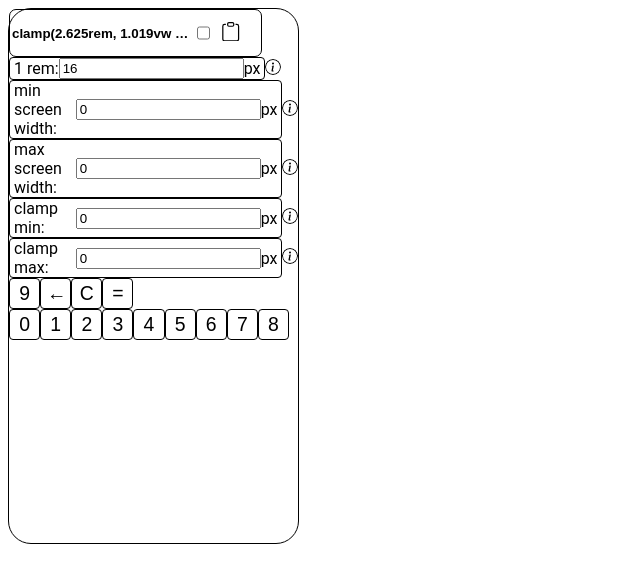
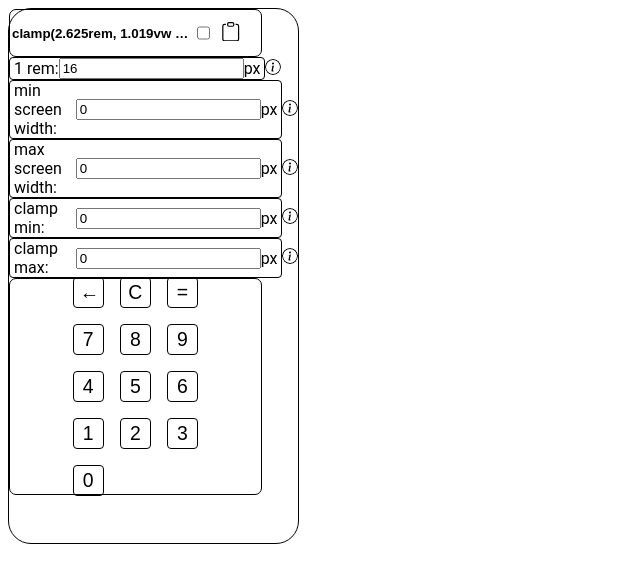
Before and after one commit to 10high/Fluid-Typography-Calculator, a React (Vite) app: page / in a window 1280 px wide. Shown: the top 582 px of the page, without its empty margins (0-640 px from the left). Built offline with nearby package versions, Linux system fonts and the light colour scheme.

Commit message:
style: initial styling of KeypadButton instances as block

```diff
--- a/src/App.jsx
+++ b/src/App.jsx
@@ -8,16 +8,16 @@ import CopyToClipbpard from "./components/CopyToClipboard/CopyToClipboard";
 import AnnotateResult from "./components/AnnotateResult/AnnotateResult";
 
 const keypadButtons = [
-  { value: "0", key: self.crypto.randomUUID() },
+  { value: "7", key: self.crypto.randomUUID() },
+  { value: "8", key: self.crypto.randomUUID() },
+  { value: "9", key: self.crypto.randomUUID() },
+  { value: "4", key: self.crypto.randomUUID() },
+  { value: "5", key: self.crypto.randomUUID() },
+  { value: "6", key: self.crypto.randomUUID() },
   { value: "1", key: self.crypto.randomUUID() },
   { value: "2", key: self.crypto.randomUUID() },
   { value: "3", key: self.crypto.randomUUID() },
-  { value: "4", key: self.crypto.randomUUID() },
-  { value: "5", key: self.crypto.randomUUID() },
-  { value: "6", key: self.crypto.randomUUID() },
-  { value: "7", key: self.crypto.randomUUID() },
-  { value: "8", key: self.crypto.randomUUID() },
-  { value: "9", key: self.crypto.randomUUID() },
+  { value: "0", key: self.crypto.randomUUID() },
 ];
 
 const inputFields = [
@@ -121,15 +121,8 @@ function App() {
         ))}
       </div>
 
-      <div className="keypadButtonsContainer">
-        {keypadButtons.map((item) => (
-          <KeypadButton
-            buttonValue={item.value}
-            setInputFieldObjs={setInputFieldObjs}
-            key={item.key}
-            inputWithFocusId={inputWithFocusId}
-          />
-        ))}
+      <div className={Styles.keypad}>
+        <div className={Styles.keypadContainer}>
           <KeypadButton
             buttonValue="←"
             setInputFieldObjs={setInputFieldObjs}
@@ -149,6 +142,15 @@ function App() {
             inputWithFocusId={inputWithFocusId}
             setPerformCalculation={setPerformCalculation}
           />
+          {keypadButtons.map((item) => (
+            <KeypadButton
+              buttonValue={item.value}
+              setInputFieldObjs={setInputFieldObjs}
+              key={item.key}
+              inputWithFocusId={inputWithFocusId}
+            />
+          ))}
+        </div>
       </div>
     </div>
   );
--- a/src/App.module.css
+++ b/src/App.module.css
@@ -26,3 +26,22 @@
   border-width: 1.5px;
   border-radius: 7px;
 }
+
+.keypad {
+  display: flex;
+
+  justify-content: center;
+
+  align-items: center;
+  width: clamp(13.75rem, 3.333333333vw + 13rem, 16rem);
+  height: clamp(11.5rem, 3.333333333vw + 10.75rem, 13.75rem);
+  border-style: solid;
+  border-width: 1.5px;
+  border-radius: 7px;
+}
+
+.keypadContainer {
+  display: grid;
+  grid-template-columns: 1fr 1fr 1fr;
+  gap: 16px;
+}
```
Lines whose indentation alone changed are shown as unchanged.
